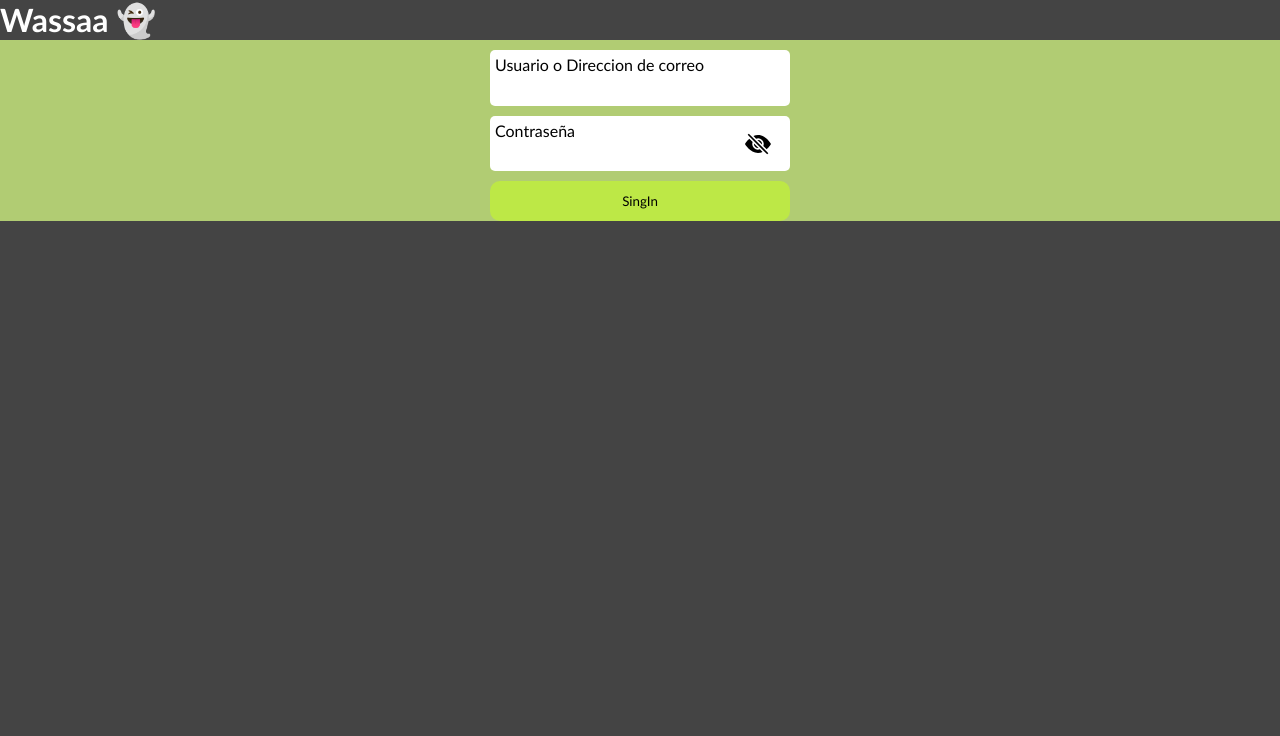
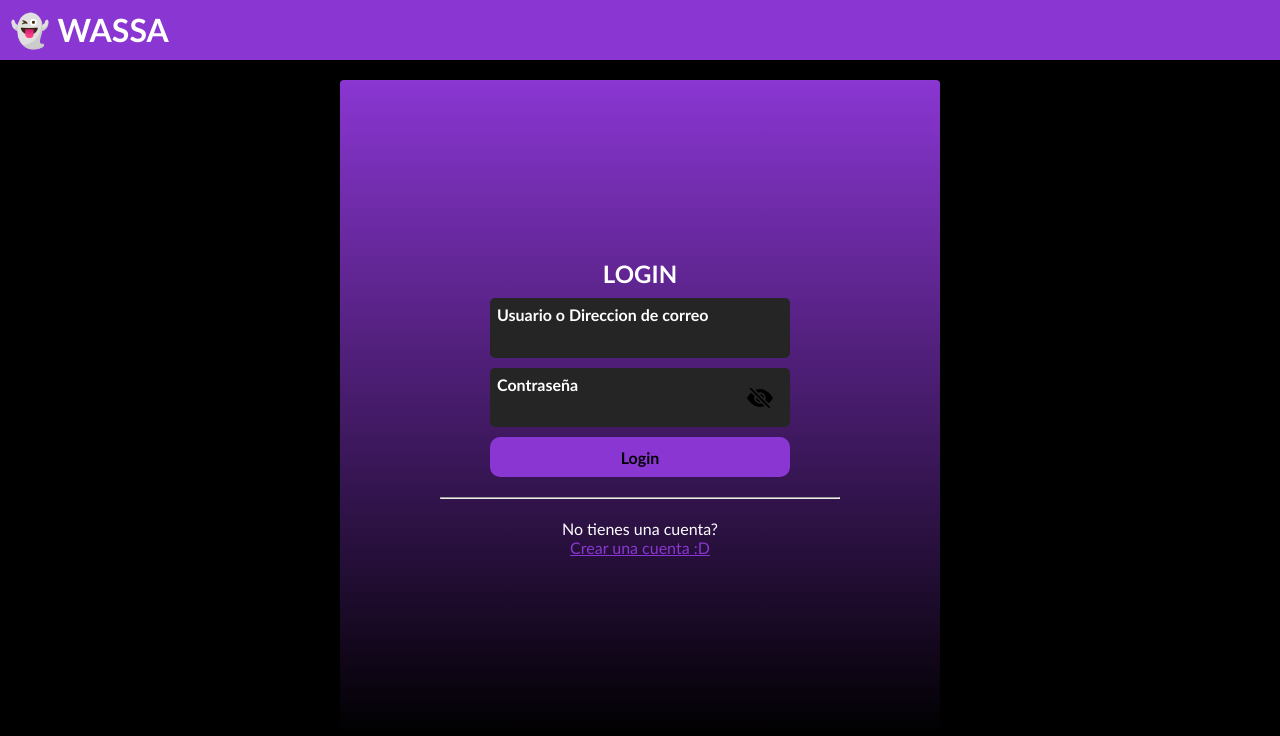
Before and after one commit to KiyotakaDev/Tic-Chat-Toe, a React (Vite) app in the folder TIC-CHAT-TOE-CLIENT/: page /login in a window 1280 px wide. Shown: the top 736 px of the page. Built offline with nearby package versions, Linux system fonts and the light colour scheme.

Commit message:
se añadieron estilos al login

```diff
--- a/TIC-CHAT-TOE-CLIENT/index.html
+++ b/TIC-CHAT-TOE-CLIENT/index.html
@@ -4,7 +4,7 @@
     <meta charset="UTF-8" />
     <meta name="viewport" content="width=device-width, initial-scale=1.0" />
     <link rel="icon" href="src/assets/among.png">
-    <title>Wasaa</title>
+    <title>Wassa</title>
   </head>
   <body>
     <div id="root"></div>
--- a/TIC-CHAT-TOE-CLIENT/src/App.jsx
+++ b/TIC-CHAT-TOE-CLIENT/src/App.jsx
@@ -1,14 +1,16 @@
-import { HomePage } from './pages/HomePage';
-import {LoginPage} from './pages/LoginPage'
-import { BrowserRouter,Route, Routes } from "react-router-dom";
+import { HomePage } from "./pages/HomePage";
+import { LoginPage } from "./pages/LoginPage";
+import { BrowserRouter, Route, Routes } from "react-router-dom";
+import { RegisterPage } from "./pages/RegisterPage";
 
 function App() {
   return (
     <>
       <BrowserRouter>
         <Routes>
-          <Route path='/' element={<HomePage/>}/>
-          <Route path='/login' element={<LoginPage/>}/>
+          <Route path="/" element={<HomePage />} />
+          <Route path="/login" element={<LoginPage />} />
+          <Route path="/createAccount" element={<RegisterPage />} />
         </Routes>
       </BrowserRouter>
     </>
--- a/TIC-CHAT-TOE-CLIENT/src/components/EpicTitle.jsx
+++ b/TIC-CHAT-TOE-CLIENT/src/components/EpicTitle.jsx
@@ -1,5 +1,11 @@
 import { Link } from "react-router-dom";
 
 export function EpicTitle() {
-  return <h1><Link to="/" className="epicTitle">Wassaa 👻</Link></h1>;
+  return (
+    <h1 className="epicTitleContainer">
+      <Link to="/" className="epicTitle">
+        👻 WASSA
+      </Link>
+    </h1>
+  );
 }
--- a/TIC-CHAT-TOE-CLIENT/src/components/Login.jsx
+++ b/TIC-CHAT-TOE-CLIENT/src/components/Login.jsx
@@ -1,4 +1,5 @@
 import { useState } from "react";
+import { Link } from "react-router-dom";
 import eyeFill from "../assets/eye-fill.svg";
 import eyeSlash from "../assets/eye-slash-fill.svg";
 
@@ -12,32 +13,38 @@ export function Login() {
 
   return (
     <div className="divForm">
+      <h2 style={{color: "white"}}>LOGIN</h2>
       <form>
         <div className="inputField">
-          <label htmlFor="userInput" className="bloque">
+          <label htmlFor="userInput" className="bloque labels">
             Usuario o Direccion de correo
           </label>
-          <input type="text" id="userInput" className="bloque" />
+          <input type="text" id="userInput" className="bloque" style={{color: "white"}}/>
         </div>
         <div className="inputField">
-          <label htmlFor="passwordInput" className="bloque">
+          <label htmlFor="passwordInput" className="bloque labels">
             Contraseña
           </label>
           <input
             type={view ? "password" : "text"}
             id="passwordInput"
-            style={{ width: "250px" }}
+            style={{ width: "250px", color: "white" }}
           />
           <button
             className="eye"
             style={{
-              backgroundImage: `url(${view ? eyeSlash : eyeFill})`
+              backgroundImage: `url(${view ? eyeSlash : eyeFill})`,
             }}
             onClick={viewPassword}
           ></button>
         </div>
-        <button type="submit" className="sing-btn">SingIn</button>
+        <button type="submit" className="sing-btn">
+          Login
+        </button>
       </form>
+      <hr />
+      <span style={{color: "white"}}>No tienes una cuenta?</span>
+      <Link to={"/createAccount"} style={{color: "#8a36d2"}}>Crear una cuenta :D</Link>
     </div>
   );
 }
--- a/TIC-CHAT-TOE-CLIENT/src/index.css
+++ b/TIC-CHAT-TOE-CLIENT/src/index.css
@@ -8,7 +8,12 @@
 }
 
 body {
-  background-color: #444;
+  background-color: black;
+}
+
+hr {
+  width: 400px;
+  margin: 20px;
 }
 
 /*
@@ -24,10 +29,16 @@ body {
   border-style: none;
   width: 2.1em;
   height: 2em;
+
 }
 
 .bloque {
   display: block;
+}
+
+.labels{
+  color: white;
+  font-weight: bold;
 }
 
 input {
@@ -35,10 +46,12 @@ input {
   height: 2em;
   outline: none;
   width: 285px;
+  background-color: rgb(37, 37, 37);
 }
 
 .inputField {
-  background-color: white;
+  background-color: rgb(37, 37, 37);
+  border: 2px solid transparent;
   border-radius: 5px;
   margin: 10px;
   padding: 5px;
@@ -49,23 +62,43 @@ input {
   display: flex;
   justify-content: center;
   align-items: center;
-  background-color: rgb(177, 204, 115);
-  height: 100%;
+  flex-direction: column;
+  background: rgb(0, 0, 0);
+  background: linear-gradient(
+    0deg,
+    rgba(0, 0, 0, 1) 0%,
+    rgba(138, 54, 210, 1) 100%
+  );
+  width: 600px;
+  height: 82vh;
+  border-radius: 4px;
+  margin: 20px;
 }
 
 .sing-btn {
-    position: relative;
+  position: relative;
   width: 300px;
   height: 40px;
-  background-color: rgb(189, 232, 70);
+  font-size: 1rem;
+  font-weight: bold;
+  background-color: #8a36d2;
   border: transparent;
   border-radius: 10px;
   margin-left: 10px;
+  transition: 0.3s;
+}
+.sing-btn:hover {
+  background-color: #702cac;
 }
 
 /* Estilos del epicTitle */
 
-.epicTitle{
+.epicTitle {
   text-decoration: none;
   color: white;
 }
+
+.epicTitleContainer {
+  background-color: #8a36d2;
+  padding: 10px;
+}
--- a/TIC-CHAT-TOE-CLIENT/src/pages/HomePage.jsx
+++ b/TIC-CHAT-TOE-CLIENT/src/pages/HomePage.jsx
@@ -4,7 +4,7 @@ import { Link } from "react-router-dom";
 export function HomePage() {
   return (
     <div>
-      <EpicTitle/>
+      <EpicTitle />
       <Link to="/login">Login</Link>
     </div>
   );
--- a/TIC-CHAT-TOE-CLIENT/src/pages/LoginPage.jsx
+++ b/TIC-CHAT-TOE-CLIENT/src/pages/LoginPage.jsx
@@ -5,7 +5,15 @@ export function LoginPage() {
   return (
     <div>
       <EpicTitle />
-      <Login />
+      <div
+        style={{
+          display: "flex",
+          justifyContent: "center",
+          alignItems: "center",
+        }}
+      >
+        <Login />
+      </div>
     </div>
   );
 }
--- /dev/null
+++ b/TIC-CHAT-TOE-CLIENT/src/pages/RegisterPage.jsx
@@ -0,0 +1,3 @@
+export function RegisterPage() {
+  return <div>Registrate</div>;
+}
```
